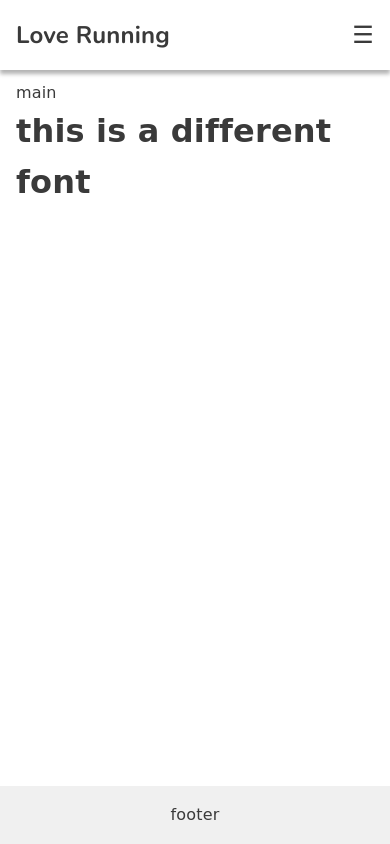
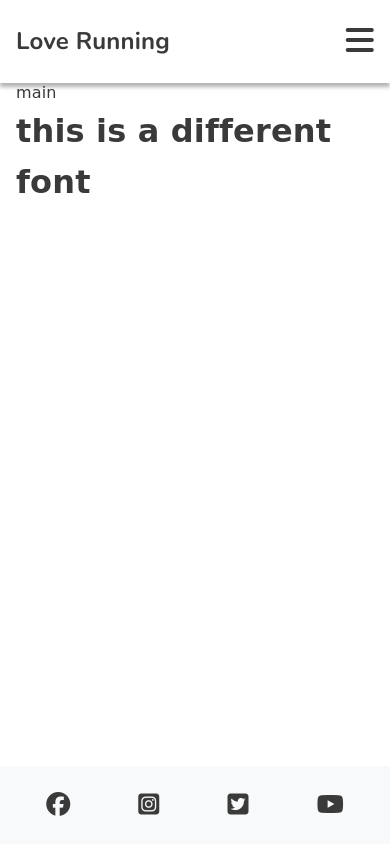
Before and after one commit to Wizard-Fingers/love_running, a plain HTML site: page index.html in a window 390 px wide. Drawn offline with nearby package versions, Linux system fonts and the light colour scheme; a web font is replaced by a local one.

Commit message:
added icons to the footer

```diff
--- a/assets/styles/index.css
+++ b/assets/styles/index.css
@@ -48,6 +48,26 @@ footer {
   padding: 1rem;
   text-align: center;
 }
+footer {
+  display: flex;
+  justify-content: center;
+  align-items: center;
+  padding: 20px;
+  background-color: #f8f9fa;
+}
+
+footer a {
+  color: #3a3a3a;
+  text-decoration: none;
+  font-size: 24px;
+  margin: 0 10px;
+  padding-left: 1.5rem;
+  padding-right: 1.5rem;
+}
+
+footer a:hover {
+  color: #000; /* Change color on hover */
+}
 
 #logo {
   text-decoration: none;
@@ -95,7 +115,7 @@ footer {
 }
 
 .burger-icon {
-  font-size: 1.5rem;
+  font-size: 2rem;
   cursor: pointer;
 }
 
@@ -123,7 +143,8 @@ footer {
   color: #3a3a3a;
   text-decoration: none;
   font-family: "Neucha", cursive;
-  font-size: 1rem;
+  font-size: 1.5rem;
+  font-weight: bold;
   display: block;
   padding: 0.5rem;
   border-radius: 0.5rem;
--- a/index.html
+++ b/index.html
@@ -12,6 +12,7 @@
     <meta name="keywords" content="Ireland" />
     <meta name="keywords" content="Dublin" />
     <!-- here is the favicons that were given -->
+
     <link
       rel="apple-touch-icon"
       sizes="180x180"
@@ -45,7 +46,9 @@
         </ul>
       </nav>
       <div class="mobile-menu">
-        <div class="burger-icon" onclick="toggleMobileMenu(this)">&#9776;</div>
+        <div class="burger-icon" onclick="toggleMobileMenu(this)">
+          <i class="fas fa-bars"></i>
+        </div>
         <nav id="mobile-menu">
           <ul>
             <li><a href="/index.html">Home</a></li>
@@ -61,7 +64,15 @@
       <h1>this is a different font</h1>
     </main>
     <!-- footer sits at the bottom of the page that holds secondary information -->
-    <footer>footer</footer>
+    <footer>
+      <a href="https://www.facebook.com"><i class="fab fa-facebook"></i></a>
+      <a href="https://www.instagram.com"
+        ><i class="fab fa-instagram-square"></i
+      ></a>
+      <a href="https://twitter.com"><i class="fab fa-twitter-square"></i></a>
+      <a href="https://www.youtube.com"><i class="fab fa-youtube"></i></a>
+    </footer>
+    <!-- functionality for the mobile nav -->
     <script>
       function toggleMobileMenu(icon) {
         var mobileMenu = document.getElementById("mobile-menu");
@@ -70,5 +81,10 @@
         icon.innerHTML = icon.innerHTML === "&#9776;" ? "&#10005;" : "&#9776;";
       }
     </script>
+
+    <script
+      src="https://kit.fontawesome.com/90b2794bf8.js"
+      crossorigin="anonymous"
+    ></script>
   </body>
 </html>
```
